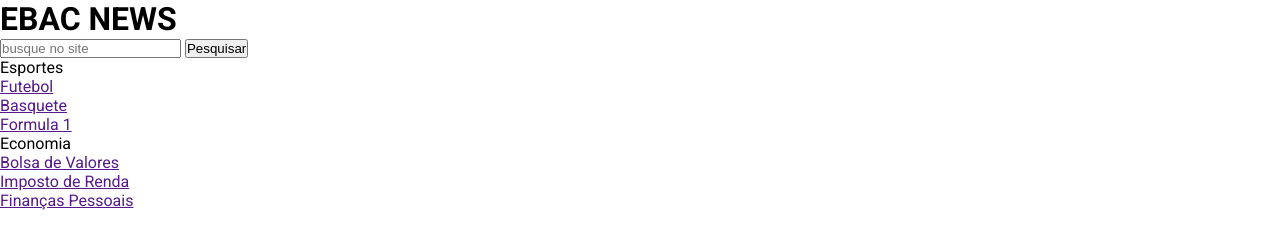
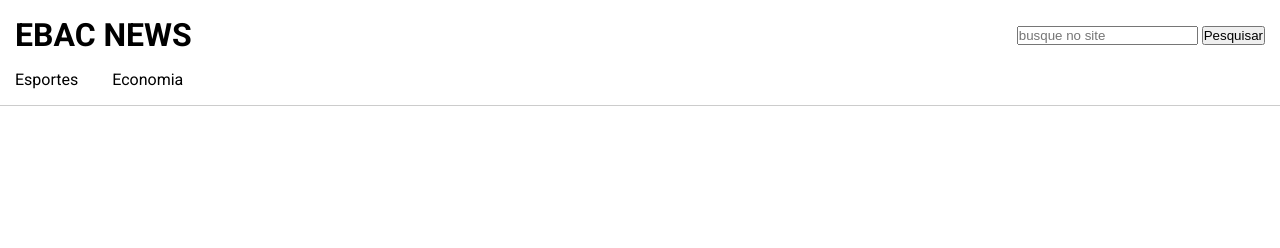
Before and after one commit to davislamenha/projeto-modulo11-ebac, a plain HTML site: page index.html in a window 1280 px wide. Drawn offline with Linux system fonts and the light colour scheme.

Commit message:
css do header

```diff
--- a/css/style.css
+++ b/css/style.css
@@ -4,8 +4,69 @@
   margin: 0;
   padding: 0;
 }
+ul {
+  list-style: none;
+}
+a {
+  text-decoration: none;
+}
 
 /* ==== GLOBAL ==== */
 body {
   font-family: 'Roboto', sans-serif;
 }
+.container {
+  width: min(100% - 30px, 1280px);
+  margin-inline: auto;
+}
+
+/* ==== HEADER ==== */
+header {
+  padding-top: 16px;
+  border-bottom: 1px solid #ccc;
+}
+
+header .container:first-child {
+  display: flex;
+  justify-content: space-between;
+  align-items: center;
+}
+.menu {
+  display: flex;
+  gap: 18px;
+}
+.menu > li {
+  padding: 16px 16px 16px 0;
+  position: relative;
+}
+
+.menu li::before {
+  position: absolute;
+  content: '';
+  display: inline-block;
+  top: calc(50% - 6px);
+  left: -10px;
+  border-left: 6px solid transparent;
+  border-top: 6px solid transparent;
+  border-bottom: 6px solid transparent;
+  transition: 0.3s ease-in;
+}
+
+.menu li:hover::before {
+  border-left-color: #111;
+}
+
+.menu li:hover .submenu {
+  display: flex;
+}
+
+.submenu {
+  display: none;
+  flex-direction: column;
+  gap: 6px;
+  border: 1px solid #111;
+  position: absolute;
+  left: 0;
+  top: 100%;
+  width: 300px;
+}
```
